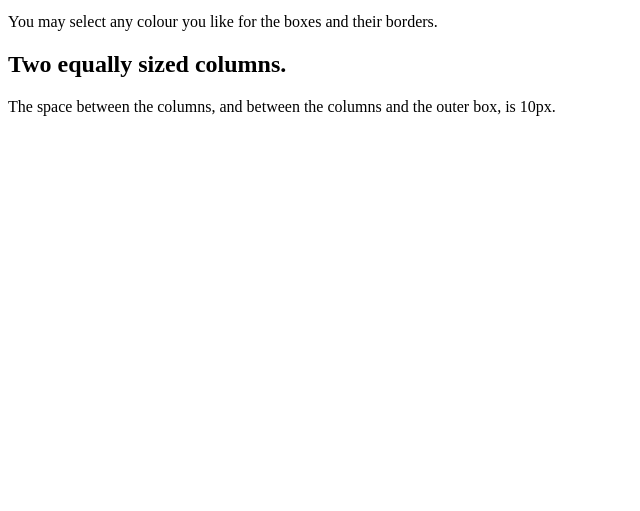
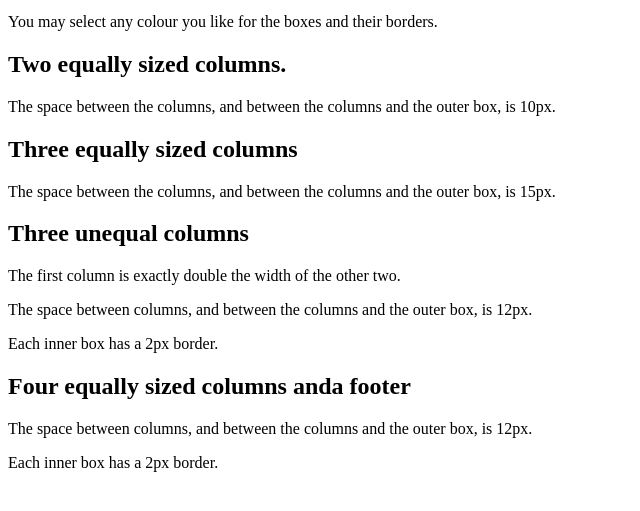
Before and after one commit to XyrenneB1/Lab-4---Flexbox, a plain HTML site: page index.html in a window 1280 px wide. Shown: the part 101-612 px from the top of the page, without its empty margins (0-640 px from the left). Drawn offline with Linux system fonts and the light colour scheme.

Commit message:
inserted h2

```diff
--- a/index.html
+++ b/index.html
@@ -20,6 +20,35 @@
                 <div class="column"></div>
             </div>
         </section>
+
+        <section class="three-columns">
+        <h2>Three equally sized columns</h2>
+        <p>The space between the columns, and between the columns and the outer box, is 15px.</p>
+        <div class="box">
+            <div class="column"></div>
+            <div class="column"></div>
+            <div class="column"></div>
+        </div>
+        </section>
+
+        <section class="three-unequal-columns">
+            <h2>Three unequal columns</h2>
+            <p>The first column is exactly double the width of the other two.</p>
+            <p>The space between columns, and between the columns and the outer box, is 12px.</p>
+            <p>Each inner box has a 2px border.</p>
+            <div class="box">
+                <div class="column-wide"></div>
+                <div class="column"></div>
+                <div class="column"></div>
+            </div>
+        </section>
+
+        <section class="four-columns-footer">
+            <h2>Four equally sized columns anda footer</h2>
+            <p>The space between columns, and between the columns and the outer box, is 12px.</p>
+            <p>Each inner box has a 2px border.</p>
+
+        </section>
     </main>
 
 </body>
```
